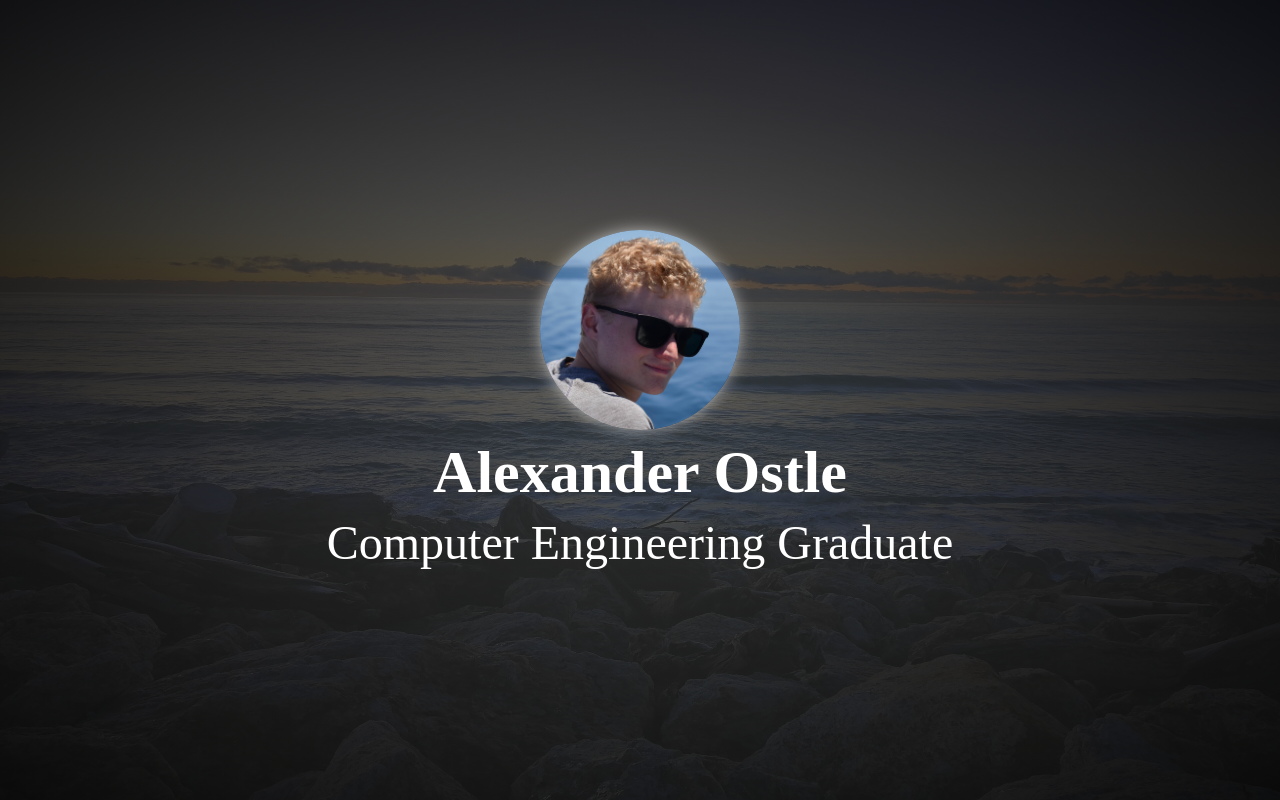
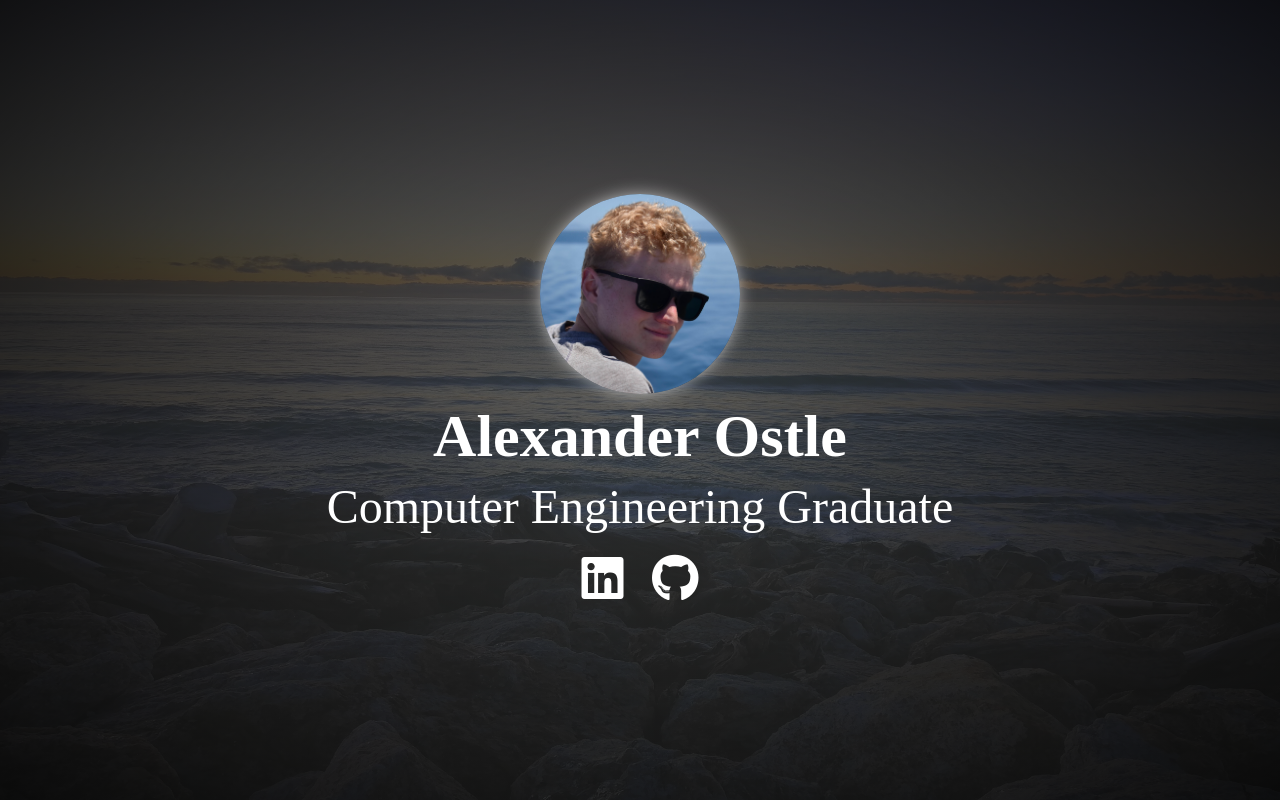
Before and after one commit to AlexOstle/alex-personal-site, a Flask app: page / in a window 1280 px wide. Run offline with Flask 2, Linux system fonts and the light colour scheme; some libraries are stand-ins or nearby versions; some web fonts are replaced.

Commit message:
Added font-awesome and added icons to index page

```diff
--- a/static/css/custom-styles.scss
+++ b/static/css/custom-styles.scss
@@ -42,3 +42,8 @@ body {
     height: 100%;
     margin-left: -25%;
 }
+
+.icon-primary {
+    color: $primary;
+    font-size: 3rem;
+}
--- a/templates/base.html
+++ b/templates/base.html
@@ -4,6 +4,7 @@
     <meta charset="UTF-8">
     <meta name="viewport" content="width=device-width, initial-scale=1.0">
     <link rel="stylesheet" href="{{ url_for('static', filename='css/custom-styles.css') }}" />
+    <script src="https://kit.fontawesome.com/f535ce0f65.js" crossorigin="anonymous"></script>
     <title>{% block title %}Alex Ostle{% endblock %}</title>
 </head>
 <body>
--- a/templates/index.html
+++ b/templates/index.html
@@ -7,5 +7,9 @@
         </div>
         <h1 class="text-primary text-center mb-2 fs-1 fw-semibold">Alexander Ostle</h1>
         <h2 class="text-primary text-center mb-2 fs-2">Computer Engineering Graduate</h2>
+        <span class="icon-primary">
+            <a href="https://www.linkedin.com/in/alexander-ostle-746448206/" target="_blank"><i class="fa-brands fa-linkedin px-2"></i></a>
+            <a href="https://github.com/AlexOstle/alex-personal-site" target="_blank"><i class="fa-brands fa-github px-2"></i></a>
+        </span>
     </div>
 {% endblock %}
```
Also changed, not shown: static/css/custom-styles.css, 1 other file.
